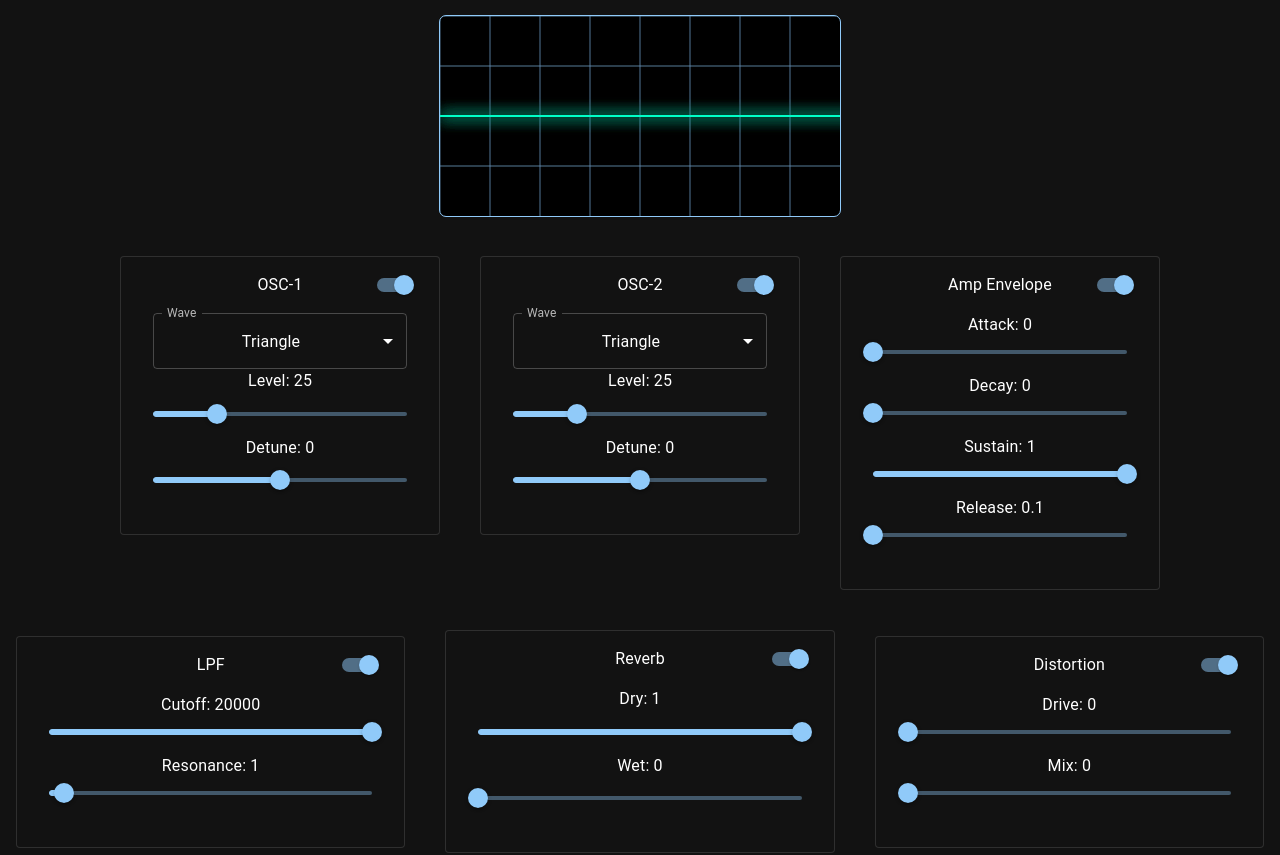
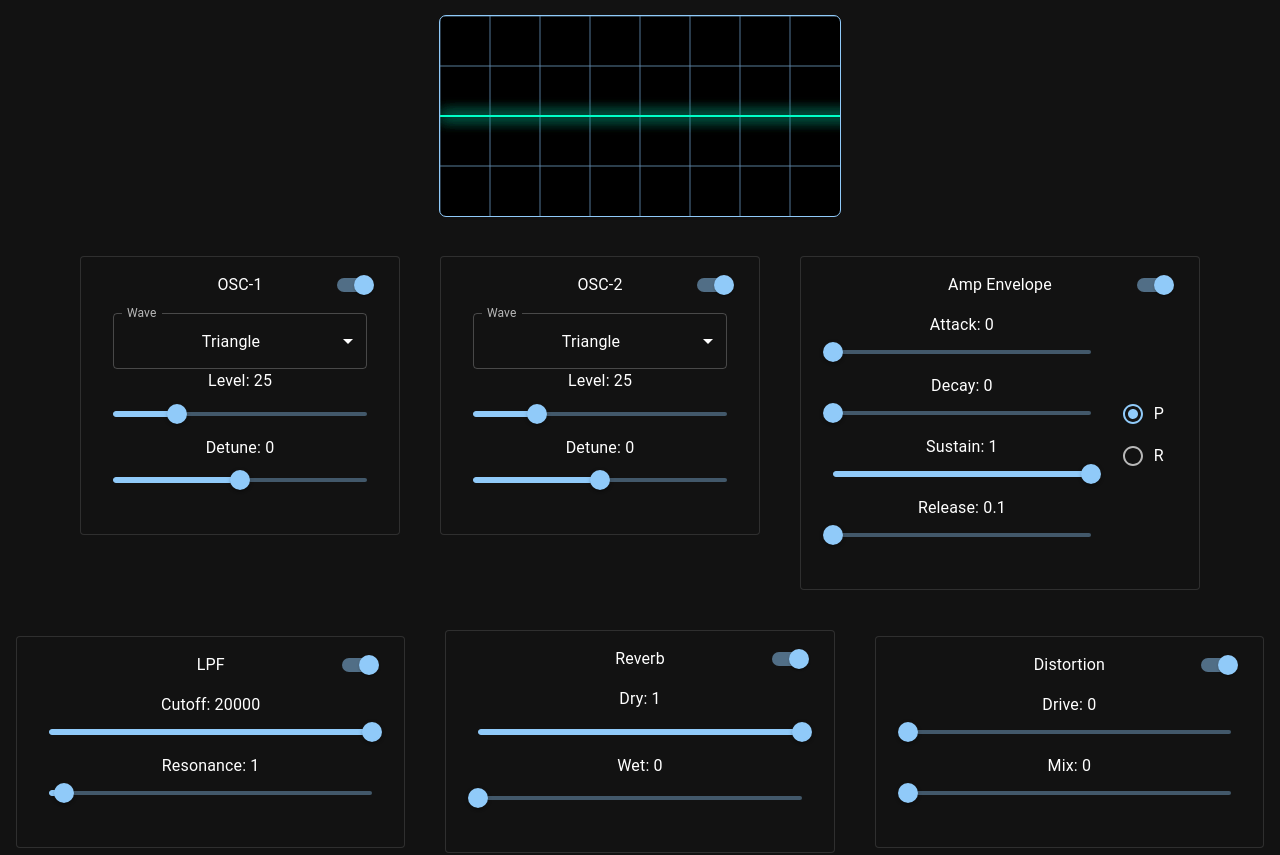
Before and after one commit to RomanObaraz/web-synth, a React (Vite) app: page / in a window 1280 px wide. Shown: the top 855 px of the page. Built offline with nearby package versions, Linux system fonts and the light colour scheme; no server answers.

Commit message:
implement Retrigger voice mode for amp envelope

```diff
--- a/src/App.jsx
+++ b/src/App.jsx
@@ -27,7 +27,7 @@ function App() {
                             <Oscillator id={1} />
                         </Toggleable>
                     </div>
-                    <div className="w-80">
+                    <div className="w-100">
                         <Toggleable moduleId="ampEnvelope" label="Amp Envelope">
                             <AmpEnvelope />
                         </Toggleable>
--- a/src/components/ampEnvelope/index.jsx
+++ b/src/components/ampEnvelope/index.jsx
@@ -1,4 +1,12 @@
-import { Slider, Typography } from "@mui/material";
+import {
+    FormControl,
+    FormControlLabel,
+    Radio,
+    RadioGroup,
+    Slider,
+    Tooltip,
+    Typography,
+} from "@mui/material";
 import { useEffect, useState } from "react";
 import { useSynth } from "../../hooks/useSynth";
 
@@ -7,6 +15,7 @@ export const AmpEnvelope = () => {
     const [decay, setDecay] = useState(0);
     const [sustain, setSustain] = useState(1);
     const [release, setRelease] = useState(0.1);
+    const [voiceMode, setVoiceMode] = useState("polyphonic");
     const { synth } = useSynth();
 
     useEffect(() => {
@@ -25,8 +34,13 @@ export const AmpEnvelope = () => {
         synth.setEnvelopeADSR({ release });
     }, [synth, release]);
 
+    useEffect(() => {
+        synth.setVoiceMode(voiceMode);
+    }, [synth, voiceMode]);
+
     return (
-        <div>
+        <div className="flex justify-center items-center gap-8">
+            <div className="w-full">
                 <Typography>Attack: {attack}</Typography>
                 <Slider
                     value={attack}
@@ -60,5 +74,17 @@ export const AmpEnvelope = () => {
                     onChange={(e) => setRelease(e.target.value)}
                 />
             </div>
+
+            <FormControl>
+                <RadioGroup value={voiceMode} onChange={(e) => setVoiceMode(e.target.value)}>
+                    <Tooltip title="Polyphonic" placement="top">
+                        <FormControlLabel value="polyphonic" control={<Radio />} label="P" />
+                    </Tooltip>
+                    <Tooltip title="Retrigger" placement="bottom">
+                        <FormControlLabel value="retrigger" control={<Radio />} label="R" />
+                    </Tooltip>
+                </RadioGroup>
+            </FormControl>
+        </div>
     );
 };
--- a/src/synth/Envelope.js
+++ b/src/synth/Envelope.js
@@ -16,11 +16,14 @@ export class Envelope {
         this.parameter.setValueAtTime(0, this.audioCtx.currentTime);
     }
 
+    // TODO: do we want exponential ramp instead of linear?
+
     triggerAttack() {
         if (!this.parameter) return;
 
         const now = this.audioCtx.currentTime;
         this.parameter.cancelScheduledValues(now);
+        console.log(this.parameter.value);
         this.parameter.setValueAtTime(0, now);
 
         // attack
--- a/src/synth/SynthEngine.js
+++ b/src/synth/SynthEngine.js
@@ -4,6 +4,8 @@ import { LPFModule } from "./modules/LPFModule";
 import { OscillatorModule } from "./modules/OscillatorModule";
 import { ReverbModule } from "./modules/ReverbModule";
 import { setSmoothLevel } from "./utils";
+
+// TODO: Voice as a separate class?
 
 export class SynthEngine {
     constructor() {
@@ -18,6 +20,8 @@ export class SynthEngine {
             sustain: 1,
             release: 0,
         };
+
+        this.voiceMode = "polyphonic";
 
         this.activeVoices = new Map();
 
@@ -38,10 +42,34 @@ export class SynthEngine {
         this.masterGain.connect(this.audioCtx.destination);
     }
 
+    // TODO: there's a clipping sound on retrigger
+
     playNote(frequency) {
         const voiceGain = this.audioCtx.createGain();
         voiceGain.connect(this.lpf.input);
 
+        // retrigger voice mode
+        if (this.voiceMode === "retrigger") {
+            const existingVoice = [...this.activeVoices].find(
+                ([, value]) => value.frequency === frequency
+            );
+
+            if (existingVoice) {
+                const voiceId = existingVoice[0];
+                const voiceValue = existingVoice[1];
+
+                // cancel scheduled cleanup
+                if (voiceValue.cleanupTimeout) {
+                    clearTimeout(voiceValue.cleanupTimeout);
+                    voiceValue.cleanupTimeout = null;
+                }
+
+                voiceValue.envelope.triggerAttack();
+                return voiceId;
+            }
+        }
+
+        // polyphonic voice mode
         const oscs = [];
         this.oscillators.forEach((oscillator) => {
             const osc = oscillator.createOscillator(frequency);
@@ -57,7 +85,7 @@ export class SynthEngine {
         envelope.triggerAttack();
 
         const voiceId = Symbol();
-        this.activeVoices.set(voiceId, { oscs, voiceGain, envelope });
+        this.activeVoices.set(voiceId, { oscs, voiceGain, envelope, frequency });
         return voiceId;
     }
 
@@ -67,11 +95,14 @@ export class SynthEngine {
 
         voice.envelope.triggerRelease();
 
-        voice.oscs.forEach((osc) => {
-            osc.osc.stop(this.audioCtx.currentTime + voice.envelope.release + 0.05);
-        });
-
-        this.activeVoices.delete(voiceId);
+        voice.cleanupTimeout = setTimeout(() => {
+            // if the voice is still in activeVoices (wasn't retriggered),
+            // then kill it
+            if (this.activeVoices.has(voiceId)) {
+                voice.oscs.forEach((osc) => osc.osc.stop());
+                this.activeVoices.delete(voiceId);
+            }
+        }, voice.envelope.release * 1000);
     }
 
     /*
@@ -110,6 +141,14 @@ export class SynthEngine {
         });
     }
 
+    setVoiceMode(voiceMode) {
+        if (voiceMode === "retrigger") {
+            this.voiceMode = voiceMode;
+        } else {
+            this.voiceMode = "polyphonic";
+        }
+    }
+
     setBypass(moduleId, bypass) {
         if (moduleId.startsWith("osc-")) {
             const oscIndex = parseInt(moduleId.split("-")[1], 10);
```
Lines whose indentation alone changed are shown as unchanged.
